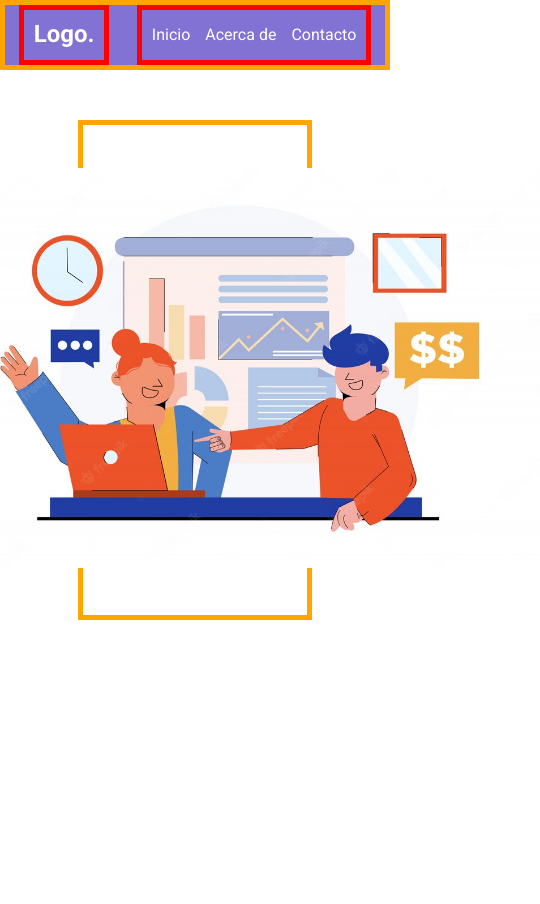
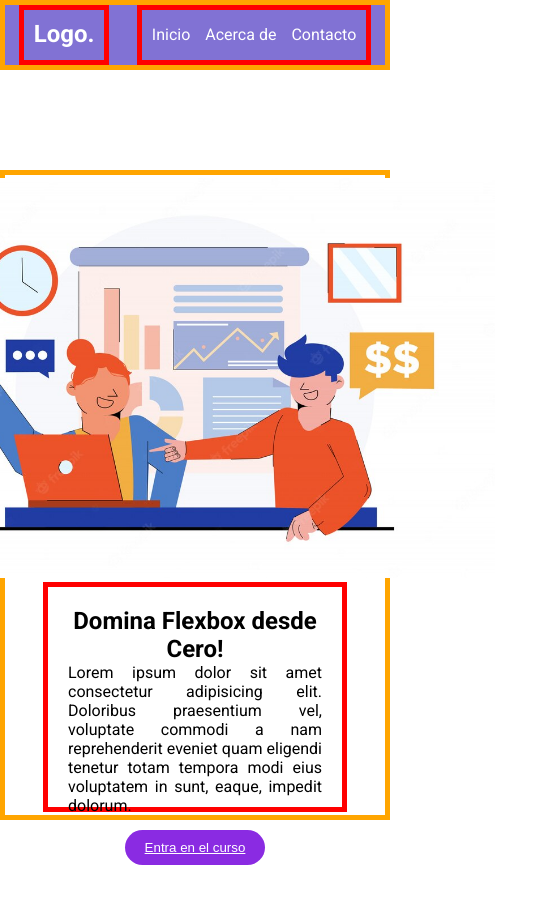
Before and after one commit to Pasculi/mini-landing-page, a plain HTML site: page index.html in a window 390 px wide. Shown: the whole page, 540 px wide, since content can reach past the window. After the commit the page ends 865 px from the top, so only its background shows below. Drawn offline with Linux system fonts and the light colour scheme.

Commit message:
Media queries

```diff
--- a/css/style.css
+++ b/css/style.css
@@ -27,7 +27,7 @@ body{
 }
 .contenedor{
     margin:0 auto;
-    width: 60%;
+    width: 75%;
     display: flex;
     justify-content: center;
     align-items: center;
@@ -47,7 +47,7 @@ body{
 }
 .contenido{
 
-    width: 40%;
+    width: 45%;
     height: 230px;
     padding:20px;
 }
@@ -61,3 +61,26 @@ body{
     border: none;
     cursor: pointer;
 }
+@media (max-width: 1332px) {
+    .header{
+        width: 100%;
+    }
+    .contenedor{
+        display:flex;
+        width:100%;
+        flex-direction:column-reverse;
+        margin-top:100px;
+        height: 650px;
+    }
+    .contenido{
+        width:80%;
+        min-height:100px;
+        text-align: center;
+    }
+    .parrafo{
+        text-align:justify;
+    }
+
+
+
+}
--- a/index.html
+++ b/index.html
@@ -23,7 +23,7 @@
     <section class="contenedor">
         <div class="contenido">
             <h2>Domina Flexbox desde Cero!</h2>
-            <p>Lorem ipsum dolor sit amet consectetur adipisicing elit. Doloribus praesentium vel, voluptate commodi a nam reprehenderit eveniet quam eligendi tenetur totam tempora modi eius voluptatem in sunt, eaque, impedit dolorum.</p>
+            <p class="parrafo">Lorem ipsum dolor sit amet consectetur adipisicing elit. Doloribus praesentium vel, voluptate commodi a nam reprehenderit eveniet quam eligendi tenetur totam tempora modi eius voluptatem in sunt, eaque, impedit dolorum.</p>
             <button class="btn">Entra en el curso</button>
         </div>
         <div class="image">
```
